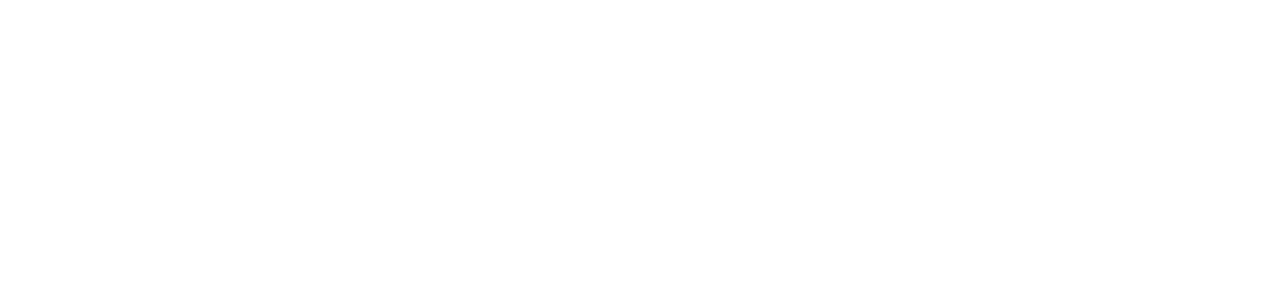
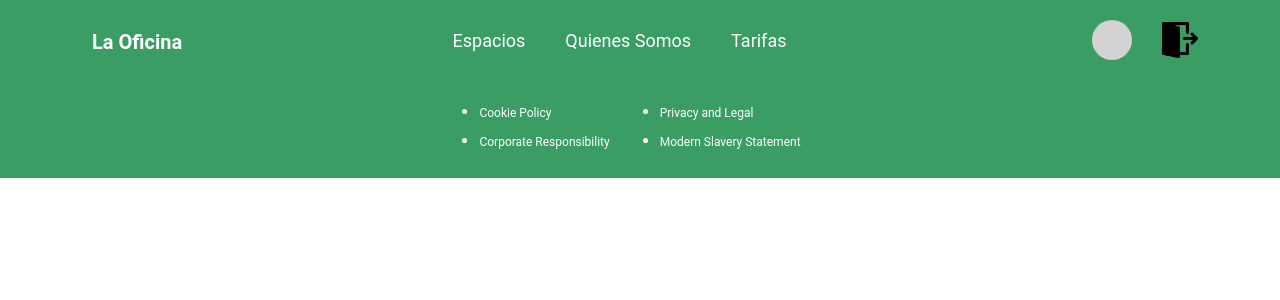
Before and after one commit to Mesopotas/tfg2daw_2trm_front, a Vue app: page / in a window 1280 px wide. Before the commit this address had no page. Shown: the top 300 px of the page. Built offline with nearby package versions, Linux system fonts and the light colour scheme; a web font is replaced by a local one.

Commit message:
Funcion LogOut aplicada en front

```diff
--- a/src/App.vue
+++ b/src/App.vue
@@ -11,7 +11,7 @@ export default {
   },
   created() {
     const userStore = useUserStore();
-    userStore.checkAndFetchUserData(); // cargar siempre la info del usuario, para evitar q este el token de JWT pero no la info en el store
+    userStore.cargarUsuarioFetch(); // cargar siempre la info del usuario, para evitar q este el token de JWT pero no la info en el store
   },
 };
 </script>
--- a/src/components/Header.vue
+++ b/src/components/Header.vue
@@ -1,31 +1,38 @@
 <script lang="ts">
 import { defineComponent } from 'vue';
 
-export default defineComponent({});
+export default defineComponent({
+  methods: {
+    logout() {
+      localStorage.removeItem('authToken'); // borra el token
+
+    }
+  }
+});
 </script>
-
-
-
 
 <template>
     <header class="nav-bar">
         <div class="nav-bar__container">
-            <router-link to="home"> <h1 class="nav-bar__logo">La Oficina</h1></router-link>
+            <router-link to="home">
+                <h1 class="nav-bar__logo">La Oficina</h1>
+            </router-link>
             <nav class="nav-bar__menu">
                 <a href="#" class="nav-bar__link">Espacios</a>
                 <a href="#" class="nav-bar__link">Quienes Somos</a>
                 <a href="#" class="nav-bar__link">Tarifas</a>
             </nav>
-            <router-link to="login"> <div class="nav-bar__circle"></div></router-link>
-
+            <router-link to="login">
+                <div class="nav-bar__circle"></div>
+            </router-link>
+            <div @click="logout" class="nav-bar__logout-circle">
+                <img src="../assets/imgs/cerrar-sesion.png" alt="Cerrar sesión">
+            </div>
         </div>
     </header>
 </template>
 
-
-
 <style lang="scss" scoped>
-
 @use '../assets/styles/_variables.scss' as *;
 
 .nav-bar {
@@ -81,6 +88,22 @@ export default defineComponent({});
         border-radius: 50%;
     }
 
+    &__logout-circle {
+        cursor: pointer;
+        margin-left: 30px;
+        display: flex;
+        justify-content: center;
+        align-items: center;
+        width: 40px;
+        height: 40px;
+
+        img {
+            width: 100%;
+            height: 100%;
+            object-fit: contain;
+        }
+    }
+
     @media (min-width: 768px) {
         padding: 20px 20px;
 
--- a/src/stores/LoginStore.ts
+++ b/src/stores/LoginStore.ts
@@ -41,5 +41,17 @@ export const LoginStore = defineStore("login", {
         return false;
       }
     },
+
+    logout() {
+      // Elimina el token del localStorage
+      localStorage.removeItem("authToken");
+
+      // Limpia el token en la store
+      this.token = null;
+
+      // Limpia los datos del usuario
+      const userStore = useUserStore();
+      userStore.deleteUserData();
+    },
   },
 });
--- a/src/stores/UserStore.ts
+++ b/src/stores/UserStore.ts
@@ -45,5 +45,9 @@ export const useUserStore = defineStore("user", {
         await this.fetchUserData(token);
       }
     },
+
+    deleteUserData() {
+      this.user = null; // toda info q haya se vuelve null
+    },
   },
 });
```
Also changed, not shown: src/assets/imgs/cerrar-sesion.png (added).
